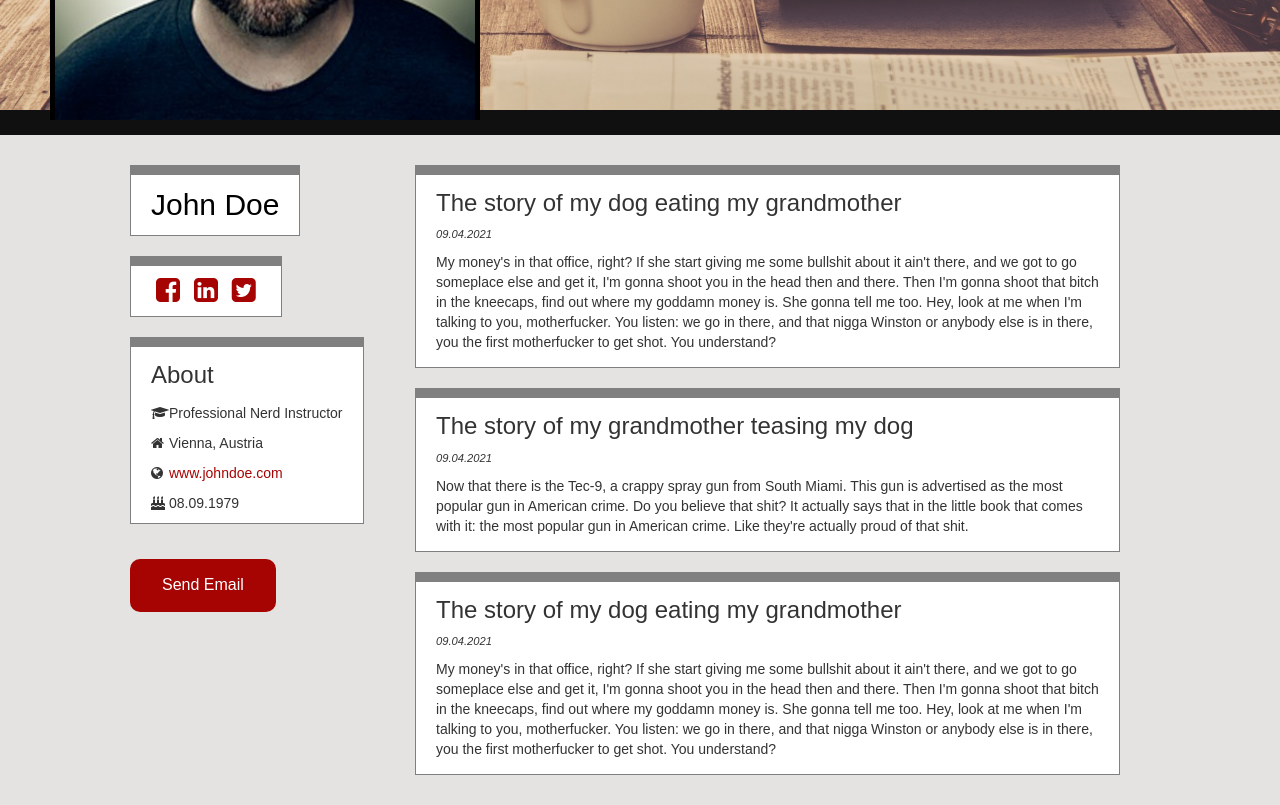
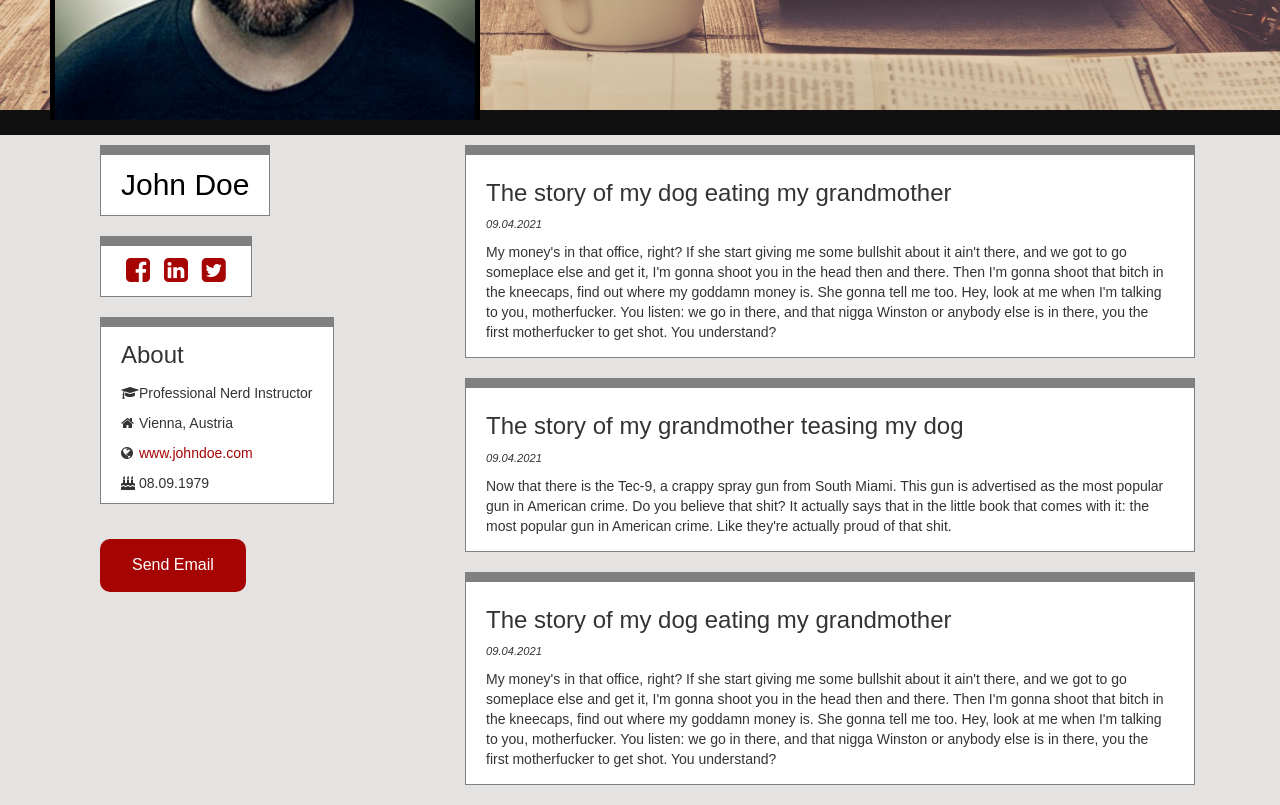
Before and after one commit to TimoRotten/smartninja_wb1_2017_homeworks, a plain HTML site: page 1.2 Fakebook/index.html in a window 1280 px wide. Shown: the part 340-1145 px from the top of the page. Drawn offline with nearby package versions, Linux system fonts and the light colour scheme.

Commit message:
fixed content float overlap with bootstrap grid

```diff
--- a/1.2 Fakebook/index.html
+++ b/1.2 Fakebook/index.html
@@ -75,38 +75,16 @@
 
 
      <div id="content" class="container">
-        <!-- Right Section -->
-        <div id="right">
-            <div class="container">
-                <div class="block_background">
-                    <h3>The story of my dog eating my grandmother</h3>
-                    <p class="date">09.04.2021</p>
-                    <p>My money's in that office, right? If she start giving me some bullshit about it ain't there, and we got to go someplace else and get it, I'm gonna shoot you in the head then and there. Then I'm gonna shoot that bitch in the kneecaps, find out where my goddamn money is. She gonna tell me too. Hey, look at me when I'm talking to you, motherfucker. You listen: we go in there, and that nigga Winston or anybody else is in there, you the first motherfucker to get shot. You understand?</p>
-                </div>
-                <div class="block_background">
-                    <h3>The story of my grandmother teasing my dog</h3>
-                    <p class="date">09.04.2021</p>
-                    <p>Now that there is the Tec-9, a crappy spray gun from South Miami. This gun is advertised as the most popular gun in American crime. Do you believe that shit? It actually says that in the little book that comes with it: the most popular gun in American crime. Like they're actually proud of that shit. </p>
-                </div>
-                <div class="block_background">
-                    <h3>The story of my dog eating my grandmother</h3>
-                    <p class="date">09.04.2021</p>
-                    <p>My money's in that office, right? If she start giving me some bullshit about it ain't there, and we got to go someplace else and get it, I'm gonna shoot you in the head then and there. Then I'm gonna shoot that bitch in the kneecaps, find out where my goddamn money is. She gonna tell me too. Hey, look at me when I'm talking to you, motherfucker. You listen: we go in there, and that nigga Winston or anybody else is in there, you the first motherfucker to get shot. You understand?</p>
-                </div>
-            </div>
-        </div>
+         <div class="col-md-12">
+            <div class="row">
+                <div class="col-sm-5 col-md-4">
 
-
-        <!-- Left Section -->
-        <div id="left">
                     <!-- Name -->
                     <div id="name">
                         <div class="container">
                            <h2 class="block_background">John Doe</h2>
                         </div>
                     </div>
-
-
 
                     <!-- Social Icons -->
                     <div id="social">
@@ -154,6 +132,29 @@
                         </div>
                     </div>
                 </div>
+
+                <div class="col-sm-7 col-md-8">
+
+                     <!-- Body Content -->
+                    <div class="block_background">
+                        <h3>The story of my dog eating my grandmother</h3>
+                        <p class="date">09.04.2021</p>
+                        <p>My money's in that office, right? If she start giving me some bullshit about it ain't there, and we got to go someplace else and get it, I'm gonna shoot you in the head then and there. Then I'm gonna shoot that bitch in the kneecaps, find out where my goddamn money is. She gonna tell me too. Hey, look at me when I'm talking to you, motherfucker. You listen: we go in there, and that nigga Winston or anybody else is in there, you the first motherfucker to get shot. You understand?</p>
+                    </div>
+                    <div class="block_background">
+                        <h3>The story of my grandmother teasing my dog</h3>
+                        <p class="date">09.04.2021</p>
+                        <p>Now that there is the Tec-9, a crappy spray gun from South Miami. This gun is advertised as the most popular gun in American crime. Do you believe that shit? It actually says that in the little book that comes with it: the most popular gun in American crime. Like they're actually proud of that shit. </p>
+                    </div>
+                    <div class="block_background">
+                        <h3>The story of my dog eating my grandmother</h3>
+                        <p class="date">09.04.2021</p>
+                        <p>My money's in that office, right? If she start giving me some bullshit about it ain't there, and we got to go someplace else and get it, I'm gonna shoot you in the head then and there. Then I'm gonna shoot that bitch in the kneecaps, find out where my goddamn money is. She gonna tell me too. Hey, look at me when I'm talking to you, motherfucker. You listen: we go in there, and that nigga Winston or anybody else is in there, you the first motherfucker to get shot. You understand?</p>
+                    </div>
+
+                </div>
+            </div>
+        </div>
      </div>
 
 
--- a/1.2 Fakebook/style.css
+++ b/1.2 Fakebook/style.css
@@ -41,7 +41,7 @@ a:hover {
 
 #content.container {
     margin: auto;
-    padding: 20px 60px;
+
 }
 
 /* Profile Pic & Banner */
```
Lines whose indentation alone changed are shown as unchanged.
